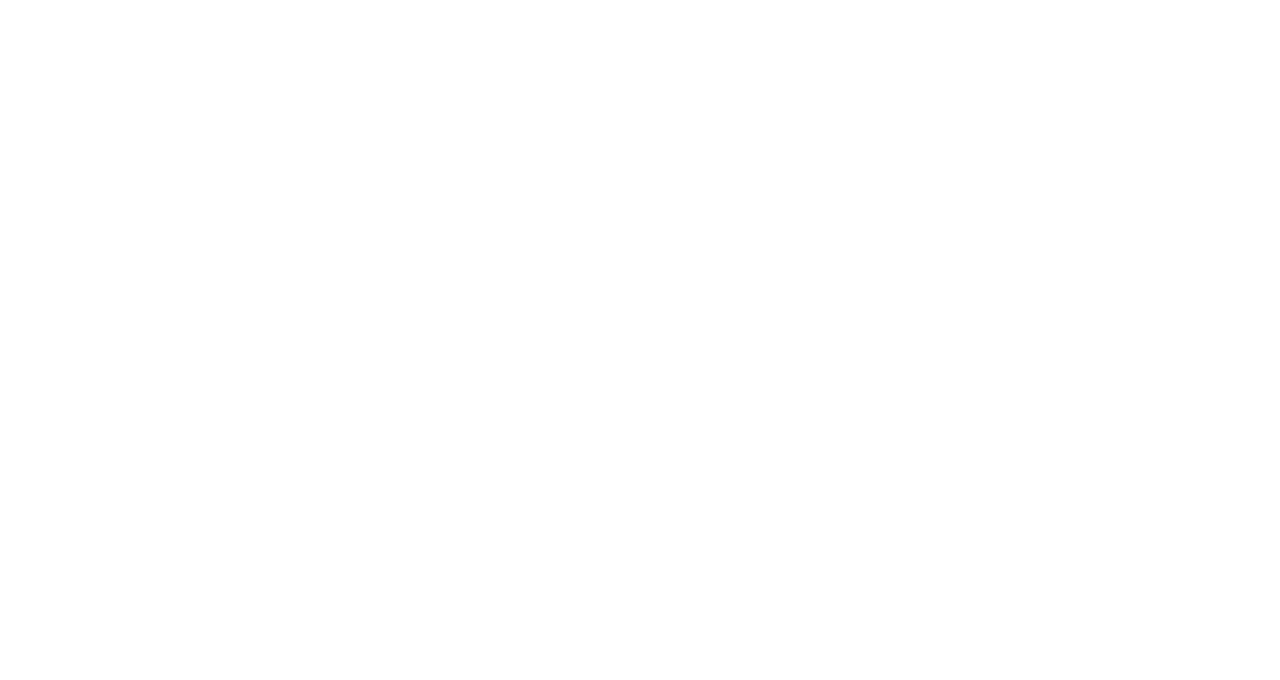
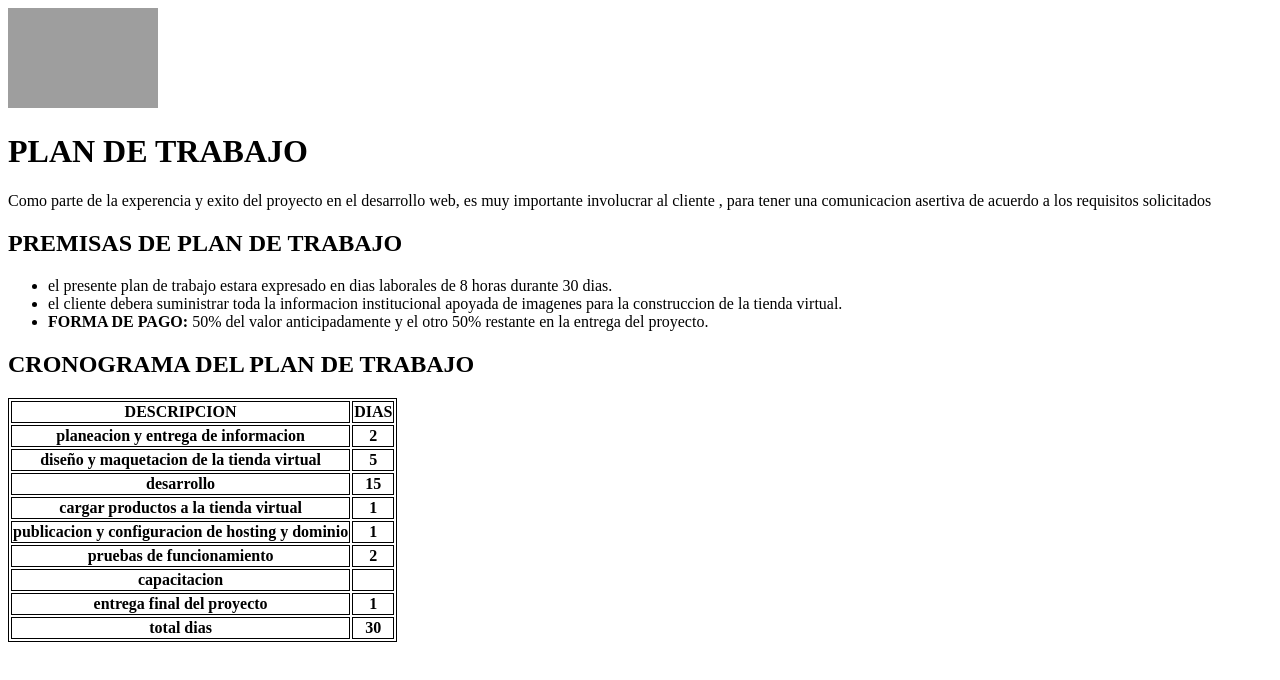
Before and after one commit to dmonroy27/propuesta, a plain HTML site: page contenido/plandetrabajo.html in a window 1280 px wide. Drawn offline with Linux system fonts and the light colour scheme; grey boxes are pictures that could not be loaded.

Commit message:
se agrego contenido a la propueesta

```diff
--- a/contenido/plandetrabajo.html
+++ b/contenido/plandetrabajo.html
@@ -0,0 +1,69 @@
+<!DOCTYPE html>
+<html lang="en">
+<head>
+    <meta charset="UTF-8">
+    <meta http-equiv="X-UA-Compatible" content="IE=edge">
+    <meta name="viewport" content="width=device-width, initial-scale=1.0">
+    <title>plan de trabajo</title>
+    <link rel="stylesheet" href="/css/styles.css">
+</head>
+<body>
+    <img class="imagen1" src="https://upload.wikimedia.org/wikipedia/commons/c/c4/Best_Buy_logo_2018.svg" alt="logo sena">
+    <h1>PLAN DE TRABAJO</h1>
+    <P>Como parte de la experencia y exito del proyecto en el desarrollo web, es muy importante involucrar al cliente , para tener una comunicacion asertiva de acuerdo a los requisitos solicitados</P>
+    <h2>PREMISAS DE PLAN DE TRABAJO</h2>
+    <UL>
+        <li>el presente plan de trabajo estara expresado en dias laborales de 8 horas durante 30 dias.</li>
+        <li>el cliente debera suministrar toda la informacion institucional apoyada de imagenes para la construccion de la tienda virtual. </li>
+        <li>
+            <b>FORMA DE PAGO:</b> 50% del valor anticipadamente y el otro 50% restante en la entrega del proyecto.
+        </li>
+
+
+    </UL>
+    <h2>CRONOGRAMA DEL PLAN DE TRABAJO</h2>
+    <table class="tabla">
+        <tr>
+        <th>DESCRIPCION</th>
+        <th>DIAS</th>
+    </tr>
+    <tr>
+        <th>planeacion y entrega de informacion</th>
+        <th>2</th>
+    </tr>
+    <tr>
+        <th>diseño y maquetacion de la tienda virtual</th>
+        <th>5</th>
+    </tr>
+    <tr>
+        <th>desarrollo</th>
+        <th>15</th>
+        <tr>
+            <th>cargar productos a la tienda virtual</th>
+            <th>1</th>
+        </tr>
+        <tr>
+            <th>publicacion y configuracion de hosting y dominio</th>
+            <th>1</th>
+        </tr>
+        <tr>
+            <th>pruebas de funcionamiento</th>
+            <th>2</th>
+        </tr>
+        <tr>
+            <th>capacitacion</th>
+            <th></th>
+        </tr>
+        <tr>
+            <th>entrega final del proyecto</th>
+            <th>1</th>
+        </tr>
+        <tr>
+            <th>total dias</th>
+            <th>30</th>
+        </tr>
+    </tr>
+    </table>
+
+</body>
+</html>
--- a/css/styles.css
+++ b/css/styles.css
@@ -1,7 +1,10 @@
 .imagen1 {
-    height: 90px;
-    width: 90px;
+    height: 100px;
+    width: 150px;
 }
 .p1 {
     text-align: justify;
 }
+.tabla, th, td, tr{
+    border: 1px solid;
+}
```
Also changed, not shown: contenido/presupesto.html (+49 -0 lines), contenido/propuesta.html (+33 -0 lines).
